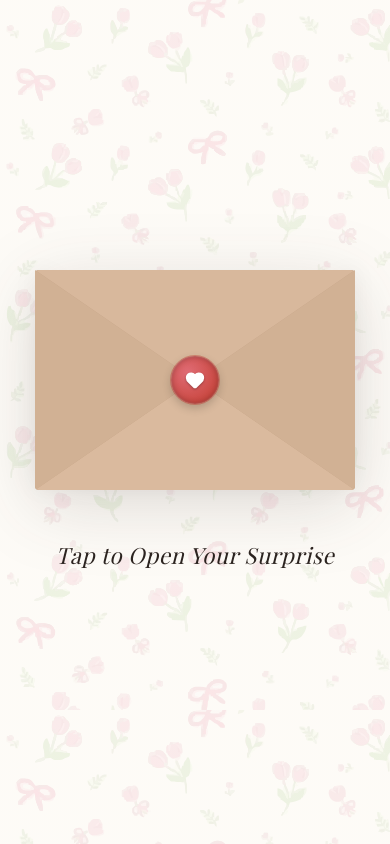
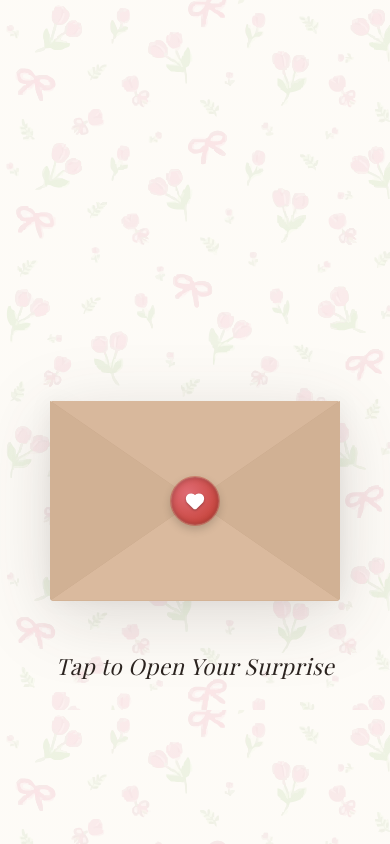
Before and after one commit to ParthAroraTSC/happybirthday, a Next.js app: page / in a window 390 px wide. Built offline with nearby package versions, Linux system fonts and the light colour scheme; a web font is replaced by a local one.

Commit message:
Fix mobile responsiveness and envelope positioning

```diff
--- a/src/components/EnvelopeSurprise.module.css
+++ b/src/components/EnvelopeSurprise.module.css
@@ -5,7 +5,15 @@
   justify-content: center;
   min-height: 100vh;
   position: relative;
-  overflow: hidden;
+  /* Removed overflow: hidden so tall letters don't get clipped */
+}
+
+@media (max-width: 768px) {
+  .container {
+    justify-content: flex-start;
+    padding-top: 38vh; /* Give massive headroom for the tall letter */
+    padding-bottom: 15vh;
+  }
 }
 
 .envelopeWrapper {
@@ -15,6 +23,14 @@
   cursor: pointer;
   z-index: 10;
   filter: drop-shadow(0 15px 35px rgba(44, 36, 32, 0.15));
+  margin-top: 80px;
+}
+
+@media (max-width: 768px) {
+  .envelopeWrapper {
+    width: 290px;
+    height: 200px;
+  }
 }
 
 .envelopeBack {
--- a/src/components/Letter.module.css
+++ b/src/components/Letter.module.css
@@ -59,3 +59,24 @@
   position: relative;
   z-index: 1;
 }
+
+@media (max-width: 768px) {
+  .letterPaper {
+    padding: 1.5rem 1.2rem;
+  }
+  .title {
+    font-size: 1.6rem;
+    margin-bottom: 1rem;
+  }
+  .body {
+    font-size: 0.95rem;
+    line-height: 1.8;
+    margin-bottom: 1rem;
+  }
+  .letterPaper::before {
+    background-image: repeating-linear-gradient(transparent, transparent 26px, rgba(0,0,0,0.03) 26px, rgba(0,0,0,0.03) 27px);
+  }
+  .signature {
+    font-size: 1rem;
+  }
+}
```
